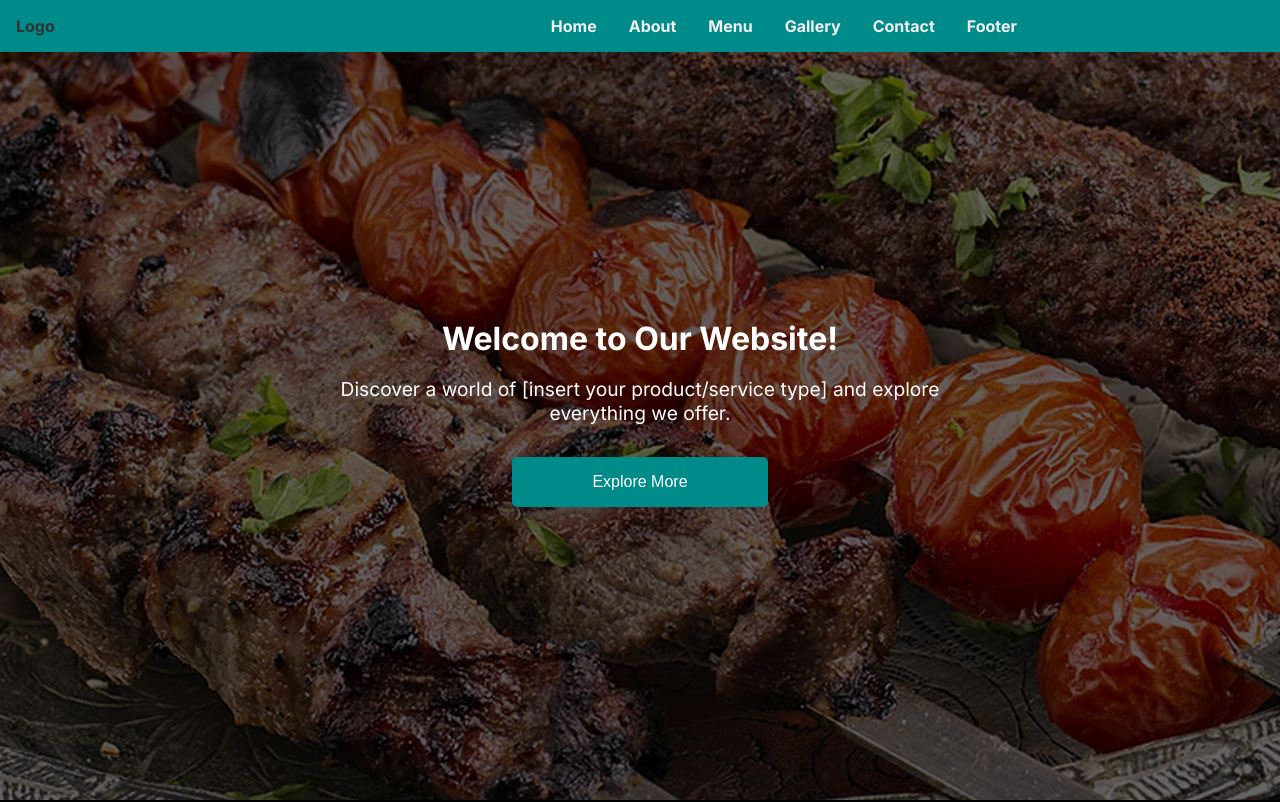
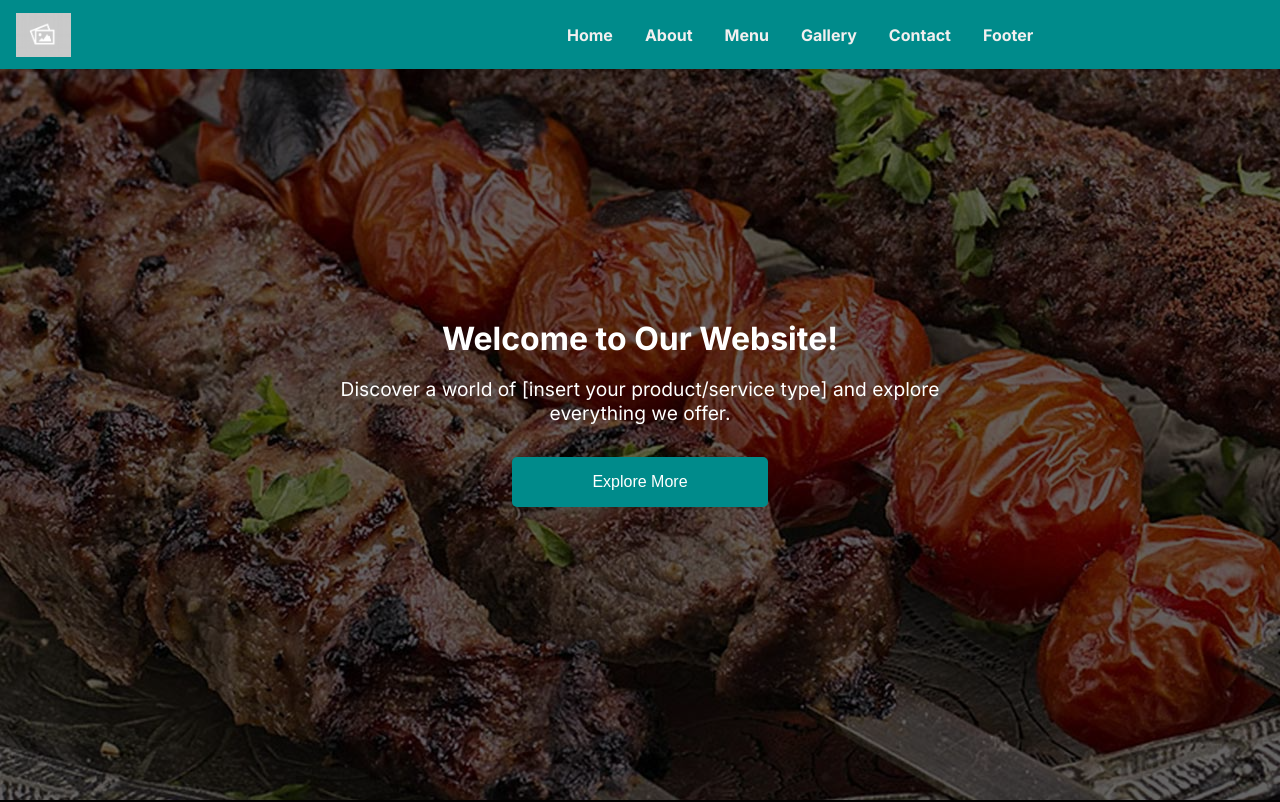
Before and after one commit to JoeHn01/restaurant-app, a Next.js app in the folder frontend/: page / in a window 1280 px wide. Shown: the top 802 px of the page. Built offline with nearby package versions, Linux system fonts and the light colour scheme.

Commit message:
Added navigation between landing page and online-ordering, edited metadata (changed title)

```diff
--- a/frontend/app/components/header/header.module.css
+++ b/frontend/app/components/header/header.module.css
@@ -17,19 +17,25 @@
   color: #333;
 }
 
-.navlist {
+.logoImage {
+  position: relative;
+  width: 55px;
+  height: auto;
+}
+
+.navList {
   display: flex;
   list-style: none;
   padding: 0;
   margin: 0 30rem;
 }
 
-.navitem {
+.navItem {
   display: flex;
   margin: 0;
 }
 
-.navlink {
+.navLink {
   text-decoration: none;
   color: #f2efef;
   font-weight: bold;
@@ -37,8 +43,29 @@
   transition: background-color 0.3s ease;
 }
 
-.navlink:hover {
+.navLink:hover {
   color: #087871;
   background-color: #bffcfc;
   cursor: pointer;
 }
+
+.headerLink {
+  margin-right: 0.7rem;
+}
+
+.headerButton {
+  border: darkcyan solid 0.5px;
+  border-radius: 5px;
+  padding: 0.7rem;
+  font-weight: bold;
+  color: #087871;
+  background-color: #bffcfc;
+  transition: background-color 0.3s ease;
+}
+
+.headerButton:hover {
+  color: white;
+  background-color: darkcyan;
+  border: white solid 0.5px;
+  cursor: pointer;
+}
--- a/frontend/app/components/header/header.tsx
+++ b/frontend/app/components/header/header.tsx
@@ -21,17 +21,22 @@ const Header = () => {
 
   return (
     <header id="header" className={styles.header}>
-      <a className={styles.logo}>Logo</a>
+      <a className={styles.logo} href="/">
+        <img className={styles.logoImage} src="empty-image.jpg" />
+      </a>
       <nav>
-        <ul className={styles.navlist}>
-          <li className={styles.navitem}><a className={styles.navlink} onClick={handleNavigationClick}>Home</a></li>
-          <li className={styles.navitem}><a className={styles.navlink} onClick={handleNavigationClick}>About</a></li>
-          <li className={styles.navitem}><a className={styles.navlink} onClick={handleNavigationClick}>Menu</a></li>
-          <li className={styles.navitem}><a className={styles.navlink} onClick={handleNavigationClick}>Gallery</a></li>
-          <li className={styles.navitem}><a className={styles.navlink} onClick={handleNavigationClick}>Contact</a></li>
-          <li className={styles.navitem}><a className={styles.navlink} onClick={handleNavigationClick}>Footer</a></li>
+        <ul className={styles.navList}>
+          <li className={styles.navItem}><a className={styles.navLink} onClick={handleNavigationClick}>Home</a></li>
+          <li className={styles.navItem}><a className={styles.navLink} onClick={handleNavigationClick}>About</a></li>
+          <li className={styles.navItem}><a className={styles.navLink} onClick={handleNavigationClick}>Menu</a></li>
+          <li className={styles.navItem}><a className={styles.navLink} onClick={handleNavigationClick}>Gallery</a></li>
+          <li className={styles.navItem}><a className={styles.navLink} onClick={handleNavigationClick}>Contact</a></li>
+          <li className={styles.navItem}><a className={styles.navLink} onClick={handleNavigationClick}>Footer</a></li>
         </ul>
       </nav>
+      <a className={styles.headerLink} href="/online-ordering">
+        <button className={styles.headerButton}>Place an Order</button>
+      </a>
     </header>
   )
 }
--- a/frontend/app/components/menu/menu.module.css
+++ b/frontend/app/components/menu/menu.module.css
@@ -56,6 +56,11 @@
   font-style: italic;
 }
 
+.menuLink {
+  width: auto;
+  margin: 2rem;
+}
+
 .menuButton {
   position: relative;
   background-color: #008b8b;
@@ -65,8 +70,11 @@
   border: none;
   border-radius: 5px;
   cursor: pointer;
-  width: 20%;
-  margin: 2rem;
+  transition: background-color 0.3 ease-in-out;
+}
+
+.menuButton:hover {
+  background-color: #087871;
 }
 
 @media only screen and (max-width: 660px) {
--- a/frontend/app/components/menu/menu.tsx
+++ b/frontend/app/components/menu/menu.tsx
@@ -47,7 +47,9 @@ const Menu = () => {
           <span className={styles.menuItemPrice}>Item Price</span>
         </div>
       </div>
-      <button className={styles.menuButton}>View Full Menu</button>
+      <a className={styles.menuLink} href="/online-ordering">
+        <button className={styles.menuButton}>View Full Menu</button>
+      </a>
     </section>
   )
 }
--- a/frontend/app/layout.tsx
+++ b/frontend/app/layout.tsx
@@ -5,7 +5,7 @@ import "./globals.css";
 const inter = Inter({ subsets: ["latin"] });
 
 export const metadata: Metadata = {
-  title: "Create Next App",
+  title: "Restaurant App",
   description: "Generated by create next app",
 };
 
--- a/frontend/app/online-ordering/components/header/header.module.css
+++ b/frontend/app/online-ordering/components/header/header.module.css
@@ -1,14 +1,24 @@
 /* styles.module.css */
 .header {
   display: flex;
-  justify-content: space-between;
+  justify-content: left;
   align-items: center;
   padding: 0.5rem;
   background-color: #f5f5f5;
+  max-height: 80px;
+}
+
+.logo {
+  display: flex;
+  text-decoration: none;
+  margin-left: 1rem;
+  font-size: 1rem;
+  font-weight: bold;
+  color: #333;
 }
 
 .logoImage {
-  width: 12%;
+  position: relative;
+  width: 55px;
   height: auto;
-  border-radius: 100%;
 }
--- a/frontend/app/online-ordering/components/header/header.tsx
+++ b/frontend/app/online-ordering/components/header/header.tsx
@@ -5,7 +5,7 @@ const Header = () => {
 
   return (
     <header className={styles.header}>
-      <a href="/">
+      <a className={styles.logo} href="/">
         <img className={styles.logoImage} src="empty-image.jpg" />
       </a>
       {/* other elements */}
```
